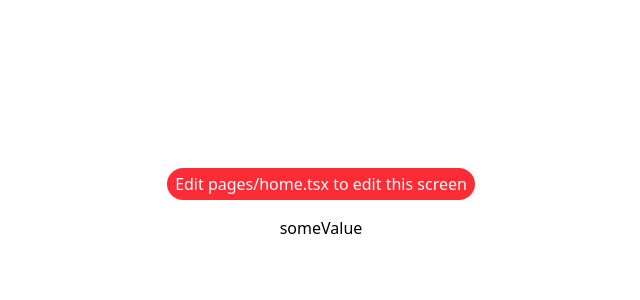
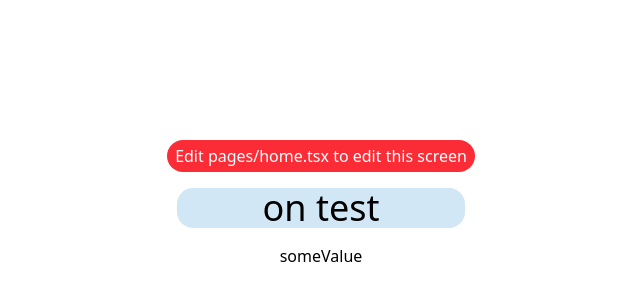
Before and after one commit to WildCodeSchool/2024-12-orleans-cda-project3-team-a, a React (Vite) app in the folder packages/frontend/web/: page / in a window 1280 px wide. Shown: the part 196-496 px from the top of the page, without its empty margins (319-959 px from the left). Built offline with nearby package versions, Linux system fonts and the light colour scheme; no server answers.

Commit message:
return home + test page avec btn

```diff
--- /dev/null
+++ b/packages/frontend/web/src/components/return-home.tsx
@@ -0,0 +1,22 @@
+import { useNavigate } from 'react-router-dom';
+
+import backImg from '../assets/images/icons-buttons/back.png';
+
+export default function ReturnHome() {
+  const navigate = useNavigate();
+
+  const handleClick = () => {
+    void navigate('/');
+  };
+
+  return (
+    <div className='flex justify-end pt-4 pr-4'>
+      <img
+        className='bg-tertiary-gray w-14 rounded-2xl p-1'
+        onClick={handleClick}
+        src={backImg}
+        alt=''
+      />
+    </div>
+  );
+}
--- a/packages/frontend/web/src/pages/home.tsx
+++ b/packages/frontend/web/src/pages/home.tsx
@@ -1,4 +1,5 @@
 import { useEffect, useState } from 'react';
+import { useNavigate } from 'react-router-dom';
 
 import type { SomeInterface } from '@app/shared';
 
@@ -25,13 +26,25 @@ export default function Home() {
     };
   }, []);
 
+  const navigate = useNavigate();
+  const test = () => {
+    void navigate('/test');
+  };
+
   return (
-    <div className='font-display flex h-screen w-screen flex-col items-center justify-center gap-4'>
-      <div className='rounded-2xl bg-red-500 p-1 px-2 text-white transition-all hover:bg-green-400 active:bg-amber-500'>
-        {'Edit pages/home.tsx to edit this screen'}
+    <div>
+      <div className='font-display flex h-screen w-screen flex-col items-center justify-center gap-4'>
+        <div className='rounded-2xl bg-red-500 p-1 px-2 text-white transition-all hover:bg-green-400 active:bg-amber-500'>
+          {'Edit pages/home.tsx to edit this screen'}
+        </div>
+        <div className='bg-primary-blue flex w-2xs items-center justify-center rounded-2xl'>
+          <button className='text-4xl' onClick={test}>
+            {'on test'}
+          </button>
+        </div>
+
+        <div>{someData.someProperty}</div>
       </div>
-
-      <div>{someData.someProperty}</div>
     </div>
   );
 }
--- /dev/null
+++ b/packages/frontend/web/src/pages/test.tsx
@@ -0,0 +1,11 @@
+import ReturnHome from '@/components/return-home';
+
+const test = () => {
+  return (
+    <div>
+      <ReturnHome />
+      <p className='text-2xl'>{' Laisse courire ton imagination 🦅'}</p>
+    </div>
+  );
+};
+export default test;
--- a/packages/frontend/web/src/router.tsx
+++ b/packages/frontend/web/src/router.tsx
@@ -1,12 +1,17 @@
 import { createBrowserRouter } from 'react-router-dom';
 
 import Home from './pages/home';
+import Test from './pages/test';
 
 const router = createBrowserRouter([
   {
     path: '/',
     element: <Home />,
   },
+  {
+    path: '/test',
+    element: <Test />,
+  },
 ]);
 
 export default router;
```
